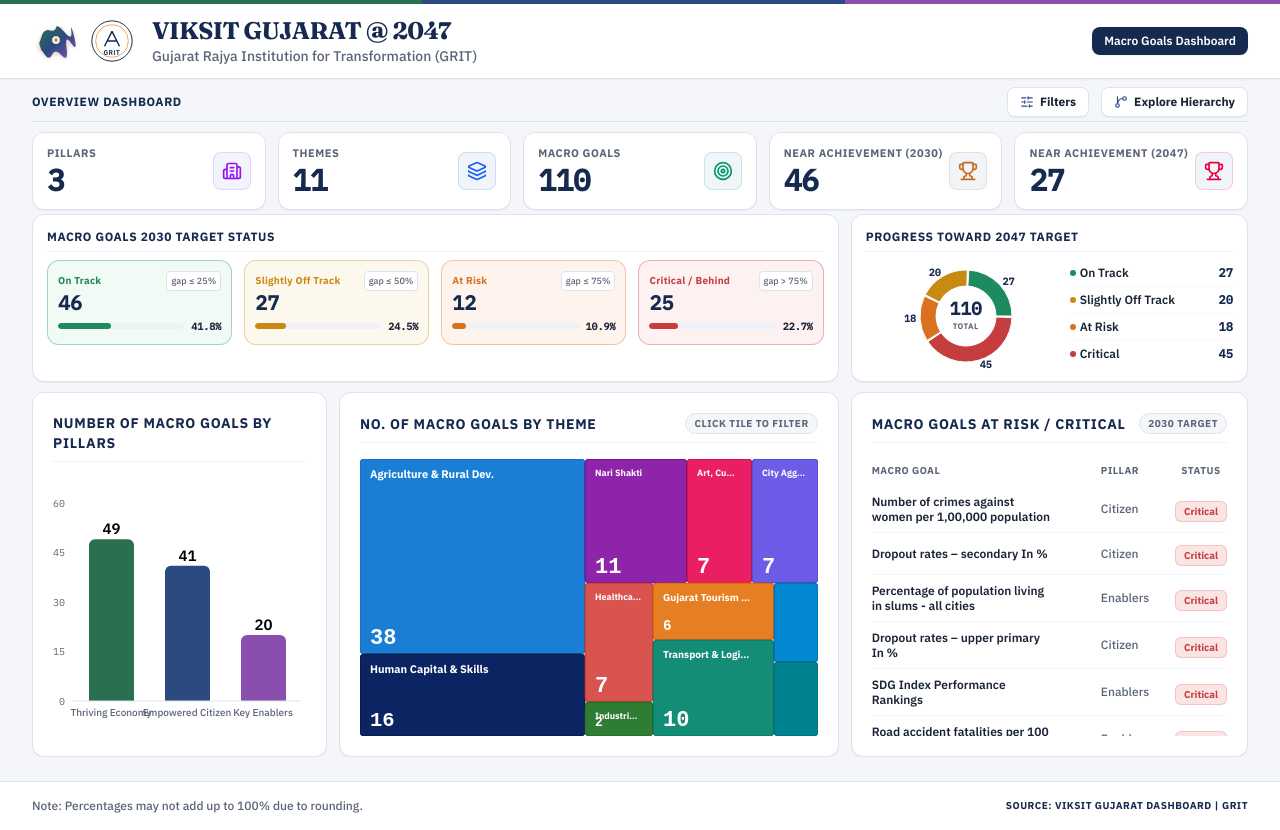
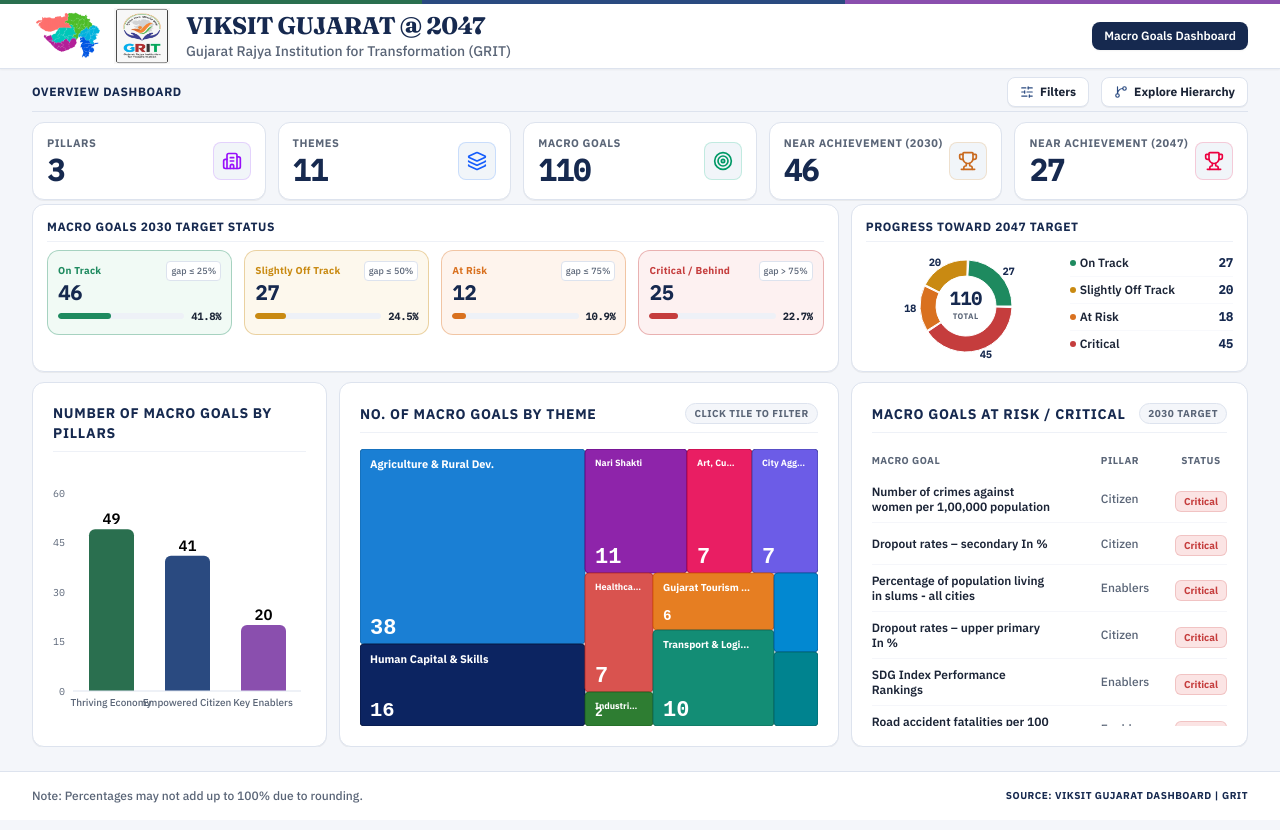
Before and after one commit to abhinavpancholi/viksit-gujarat-react, a React (Vite) app: page / in a window 1280 px wide. Built offline with nearby package versions, Linux system fonts and the light colour scheme.

Commit message:
logo changed

```diff
--- a/src/components/charts/GoalTrendChart.jsx
+++ b/src/components/charts/GoalTrendChart.jsx
@@ -149,15 +149,49 @@
               dot={{ r: isExpanded ? 3 : 2, fill: '#6b7280' }}
               activeDot={{ r: isExpanded ? 5 : 4 }}
             >
-              <LabelList
+              {/* <LabelList
                 dataKey="actual"
-                position="top"
+                position="bottom"
                 offset={10}
                 fill="var(--color-ink-body)"
                 fontSize={isExpanded ? 14 : 12}
                 fontWeight={600}
                 formatter={(val) => (val !== null && val !== undefined ? val.toFixed(1) : '')}
-              />
+              /> */}
+              <LabelList
+              dataKey="actual"
+              fill="var(--color-ink-body)"
+              fontSize={isExpanded ? 14 : 12}
+              fontWeight={600}
+              content={(props) => {
+                const { x, y, value, index } = props;
+
+                // Don't render anything if the value is missing
+                if (value === null || value === undefined) return null;
+
+                const formattedValue = value.toFixed(1);
+                const isEven = index % 2 === 0;
+
+                // Alternate the vertical offset (dy)
+                // Even indexes go above the dot (-15), Odd indexes go below (+22)
+                const dy = isEven ? -18 : 18;
+
+                return (
+                  <text
+                    x={x}
+                    y={y}
+                    dy={dy}
+                    fill={props.fill}
+                    fontSize={props.fontSize}
+                    fontWeight={props.fontWeight}
+                    textAnchor="middle"
+                    dominantBaseline="central"
+                  >
+                    {formattedValue}
+                  </text>
+                );
+              }}
+            />
             </Line>
 
             {/* Projected Extension (Dashed Blue) */}
--- a/src/components/layout/Header.jsx
+++ b/src/components/layout/Header.jsx
@@ -1,6 +1,7 @@
 import React from 'react'
 import { Calendar, Download, Home, ArrowLeft } from 'lucide-react'
 import { Link, useLocation } from 'react-router-dom'
+
 
 export default function Header() {
   const location = useLocation()
@@ -12,42 +13,15 @@
       {/* Signature Motif Brand Spine */}
       <div className="brand-spine w-full" />
 
-      <div className="max-w-[1600px] mx-auto px-4 sm:px-6 lg:px-8 py-3 flex flex-col sm:flex-row sm:items-center sm:justify-between gap-4">
+      <div className="max-w-[1600px] mx-auto px-4 sm:px-6 lg:px-8 py-1 flex flex-col sm:flex-row sm:items-center lg:justify-between gap-4">
         {/* Logo and Titles */}
         <div className="flex items-center gap-4">
           {/* Logo Pack */}
           <div className="flex items-center gap-2">
             {/* Gujarat Abstract Map Shape SVG */}
-            <svg
-              viewBox="0 0 100 100"
-              className="w-12 h-12 text-saffron-500 fill-current filter drop-shadow-sm"
-              aria-label="Gujarat State Logo"
-            >
-              {/* Stylized abstract vector outline of Gujarat */}
-              <path d="M15,45 Q20,30 35,28 T55,20 T70,30 T85,32 T90,45 T85,60 T75,70 T65,85 T45,82 T30,85 T18,75 T10,60 Z" className="opacity-10" />
-              <path d="M22,35 Q28,25 38,28 T50,22 T68,32 T82,30 T88,42 T82,55 T72,65 T62,80 T42,78 T28,80 T20,70 T15,55 Z" fill="url(#spine-grad)" />
-              <circle cx="50" cy="48" r="8" className="text-white fill-current" />
-              <circle cx="50" cy="48" r="4" className="text-saffron-500 fill-current" />
-              <defs>
-                <linearGradient id="spine-grad" x1="0%" y1="0%" x2="100%" y2="100%">
-                  <stop offset="0%" stopColor="var(--color-pillar-economy)" />
-                  <stop offset="50%" stopColor="var(--color-pillar-citizen)" />
-                  <stop offset="100%" stopColor="var(--color-pillar-enablers)" />
-                </linearGradient>
-              </defs>
-            </svg>
-
+            <img src="/gujarat_map.png" alt="Gujarat Map" className="h-14" />
             {/* GRIT Logo Emblem SVG */}
-            <svg
-              viewBox="0 0 100 100"
-              className="w-12 h-12 text-navy-800 fill-none stroke-current stroke-2"
-              aria-label="GRIT Logo"
-            >
-              <circle cx="50" cy="50" r="42" className="stroke-navy-800" strokeWidth="2" />
-              <circle cx="50" cy="50" r="34" className="stroke-saffron-500 stroke-dasharray-[4,4]" strokeWidth="1.5" />
-              <path d="M35,60 L50,30 L65,60 M42,50 L58,50" className="stroke-navy-800" strokeWidth="3" strokeLinecap="round" strokeLinejoin="round" />
-              <text x="50" y="80" textAnchor="middle" className="fill-navy-800 stroke-none font-bold text-[13px] tracking-widest font-sans">GRIT</text>
-            </svg>
+            <img src="/gritlogo.jpg" alt="GRIT Logo" className="h-14" />
           </div>
 
           <div>
```
Also changed, not shown: public/gritlogo.jpg (added), public/gujarat_map.png (added).
